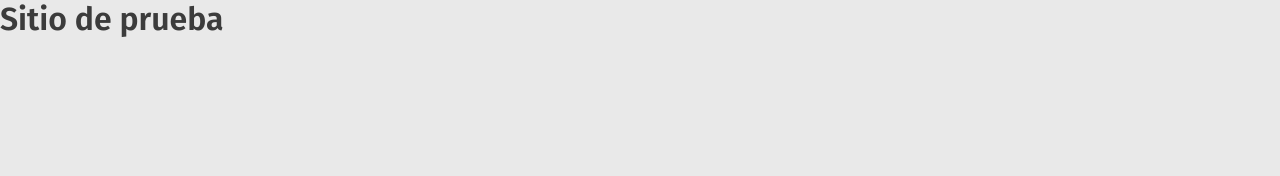
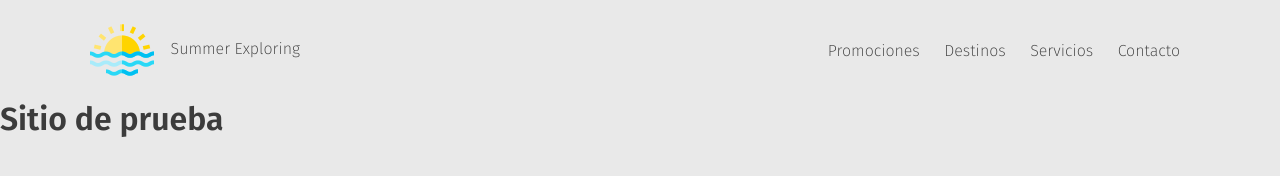
Before and after one commit to lucasdc1/repoClase3, a plain HTML site: page index.html in a window 1280 px wide. Drawn offline with Linux system fonts and the light colour scheme.

Commit message:
se agrego barra de navegacion

```diff
--- a/css/styles.css
+++ b/css/styles.css
@@ -11,3 +11,29 @@ body{
     color: #3c3c3c;
     background-color: #e9e9e9;
 }
+a{
+    text-decoration: none;
+}
+
+/* header */
+header{
+    height: 100px;
+    width: 1100px;
+    margin: auto;
+    display: flex;
+    justify-content: space-between;
+    align-items: center;
+}
+
+    header a{
+        color: #3C3C3C;
+    }
+    header a img{
+        vertical-align: middle;
+        margin-right: 12px;
+    }
+
+    /* nav */
+    header nav a{
+        padding: 10px;
+    }
--- a/index.html
+++ b/index.html
@@ -8,6 +8,22 @@
     <link rel="stylesheet" href="css/styles.css">
 </head>
 <body>
+    <header>
+        <!-- logo + empresa -->
+        <a href="index.html">
+            <img src="imgs/sunsea.png" alt="Summer Exploring logo">
+            Summer Exploring
+        </a>
+
+        <!-- navegación -->
+        <nav>
+            <a href="#promos">Promociones</a>
+            <a href="#destinos">Destinos</a>
+            <a href="#servicios">Servicios</a>
+            <a href="#contacto">Contacto</a>
+        </nav>
+    </header>
+
     <h1>Sitio de prueba</h1>
 </body>
 </html>
```
Also changed, not shown: imgs/sunsea.png (added).
